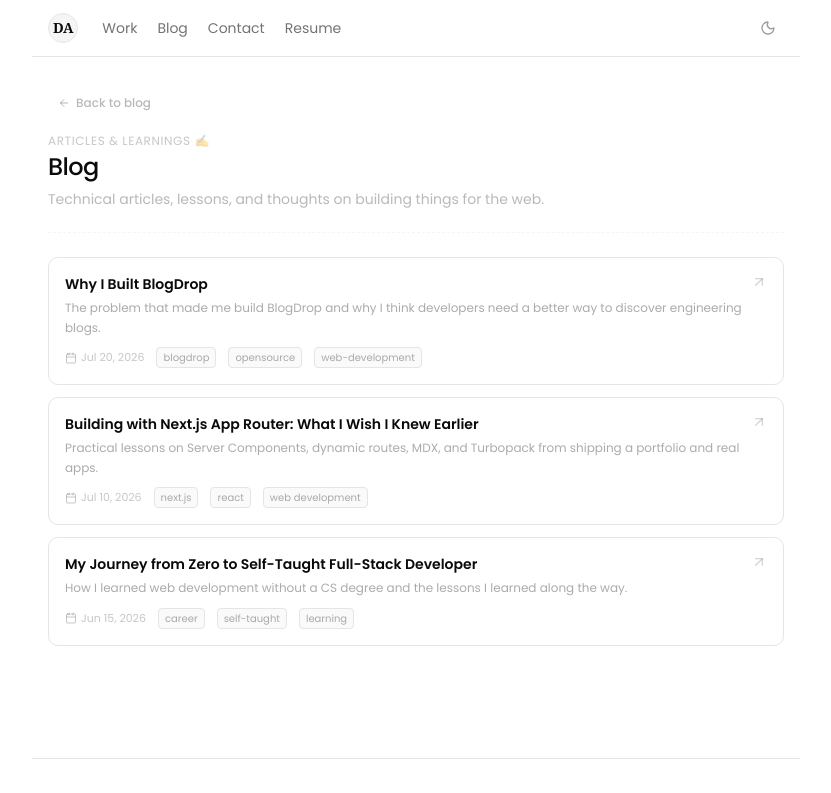
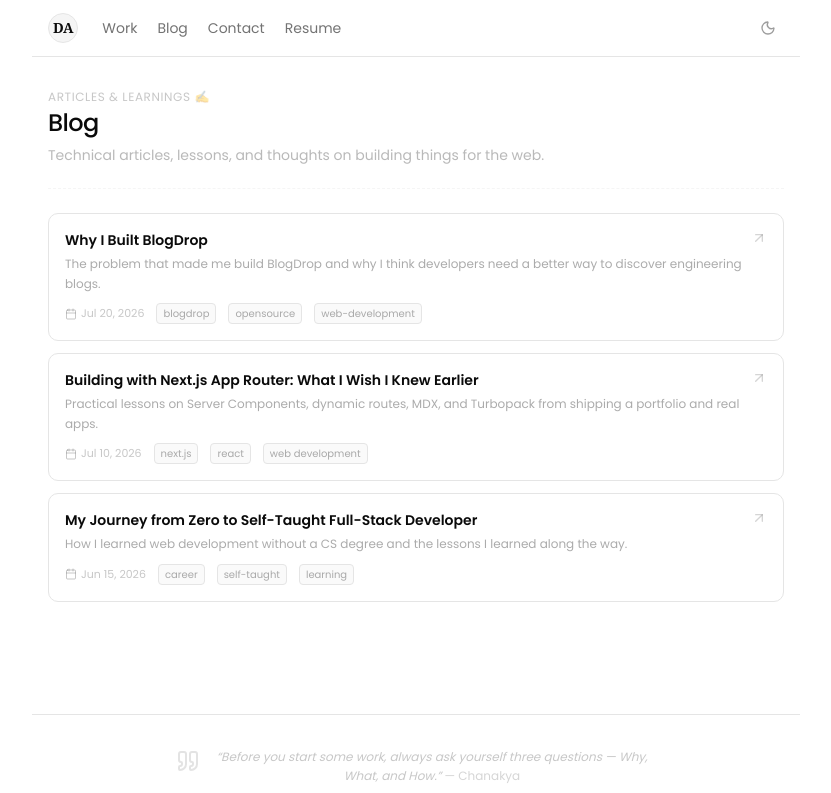
Before and after one commit to dhirajaryaa/wow-portfolio, a Next.js app: page /blog in a window 1280 px wide. Shown: the top 793 px of the page, without its empty margins (224-1055 px from the left). Built offline with nearby package versions, Linux system fonts and the light colour scheme; no server answers; a web font is replaced by a local one.

Commit message:
refactor(BlogPage): remove GoBackButton for a cleaner layout

```diff
--- a/src/app/blog/page.tsx
+++ b/src/app/blog/page.tsx
@@ -3,7 +3,6 @@ import { ArrowUpRight, Calendar } from "lucide-react";
 import { getMetaData } from "@/config/meta";
 import { getAllPosts } from "@/lib/blog";
 import Heading from "@/components/common/Heading";
-import GoBackButton from "@/components/common/GoBackButton";
 
 export const metadata = getMetaData("/blog");
 
@@ -21,7 +20,6 @@ function BlogPage() {
 
   return (
     <main className="w-full h-full px-4 py-8">
-      <GoBackButton />
       <Heading
         hint="articles & learnings ✍️"
         title="Blog"
```
